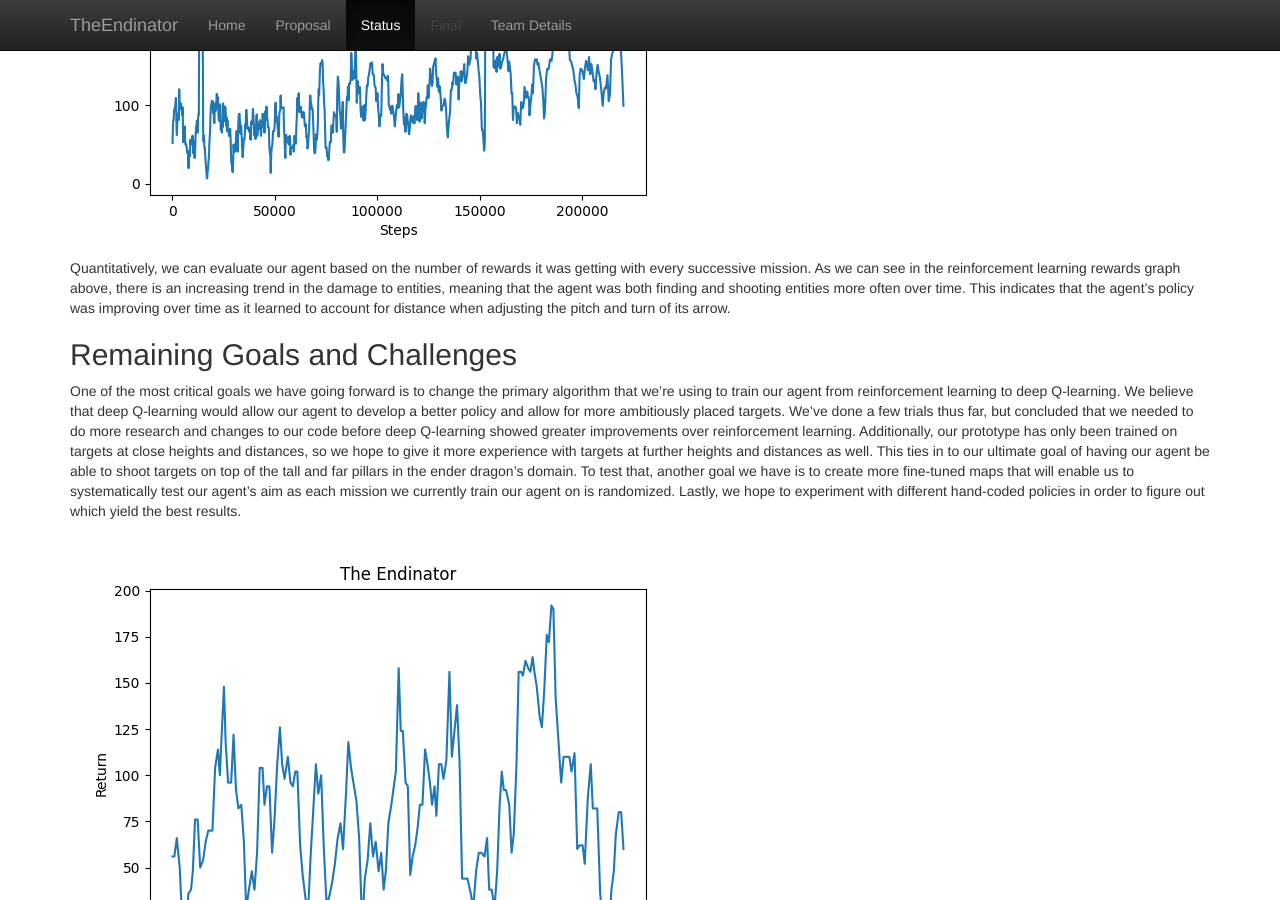
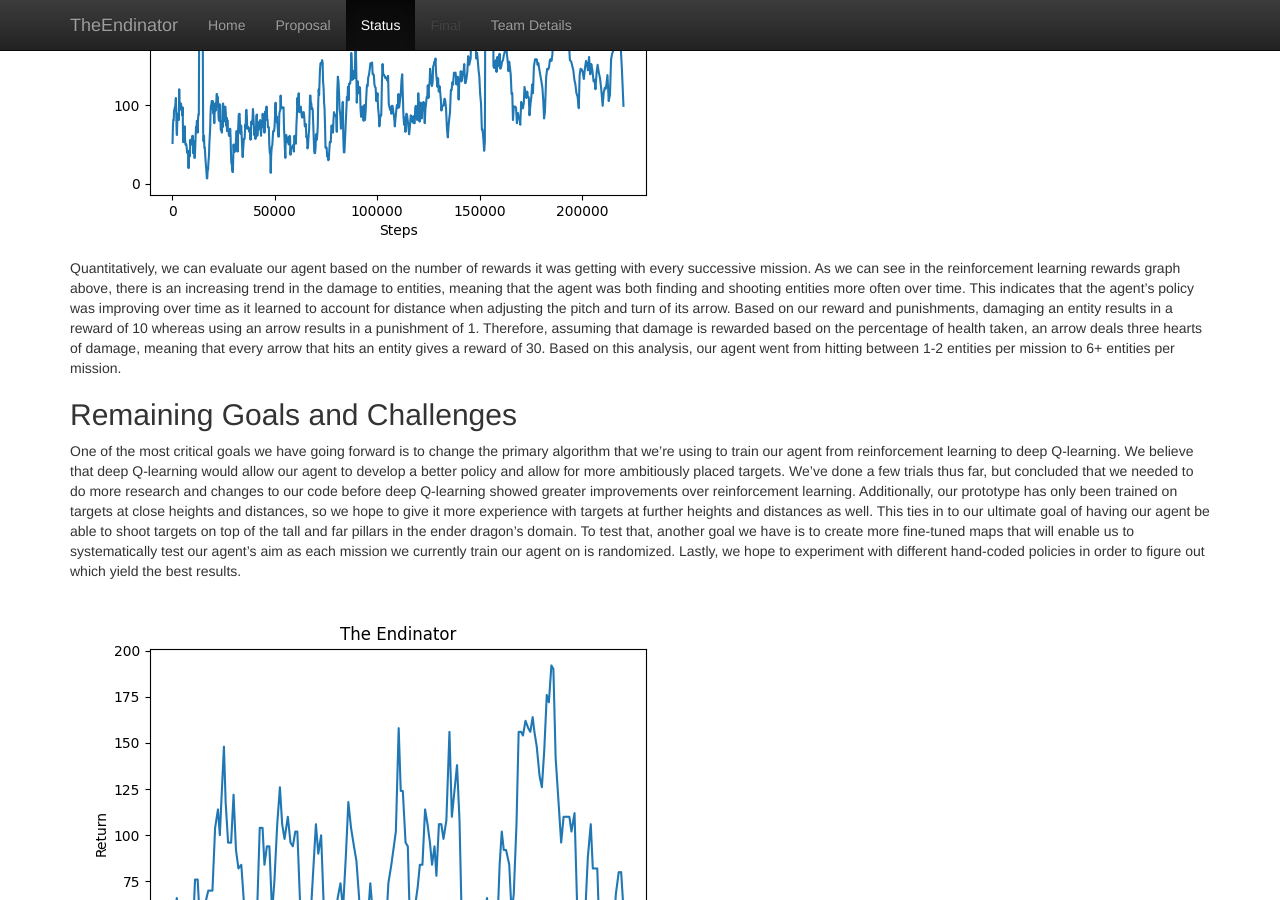
Before and after one commit to elliejan99/TheEndinator, a Jekyll site: the page built from docs/status.md, in a window 1280 px wide and 900 px high, scrolled down 1821 px. Built offline with Jekyll 4.4.1, drawn with Linux system fonts in a browser that asks for light colours.

Commit message:
Update status.md

```diff
--- a/docs/status.md
+++ b/docs/status.md
@@ -40,7 +40,8 @@ Qualitatively, we can evaluate our agent based on our observations of our agent
 
 ![](graph.png)
 
-Quantitatively, we can evaluate our agent based on the number of rewards it was getting with every successive mission. As we can see in the reinforcement learning rewards graph above, there is an increasing trend in the damage to entities, meaning that the agent was both finding and shooting entities more often over time. This indicates that the agent’s policy was improving over time as it learned to account for distance when adjusting the pitch and turn of its arrow.
+Quantitatively, we can evaluate our agent based on the number of rewards it was getting with every successive mission. As we can see in the reinforcement learning rewards graph above, there is an increasing trend in the damage to entities, meaning that the agent was both finding and shooting entities more often over time. This indicates that the agent’s policy was improving over time as it learned to account for distance when adjusting the pitch and turn of its arrow. Based on our reward and punishments, damaging an entity results in a reward of 10 whereas using an arrow results in a punishment of 1. Therefore, assuming that damage is rewarded based on the percentage of health taken, an arrow deals three hearts of damage, meaning that every arrow that hits an entity gives a reward of 30. Based on this analysis, our agent went from hitting between 1-2 entities per mission to 6+ entities per mission.
+
 
 ## Remaining Goals and Challenges
 
```
